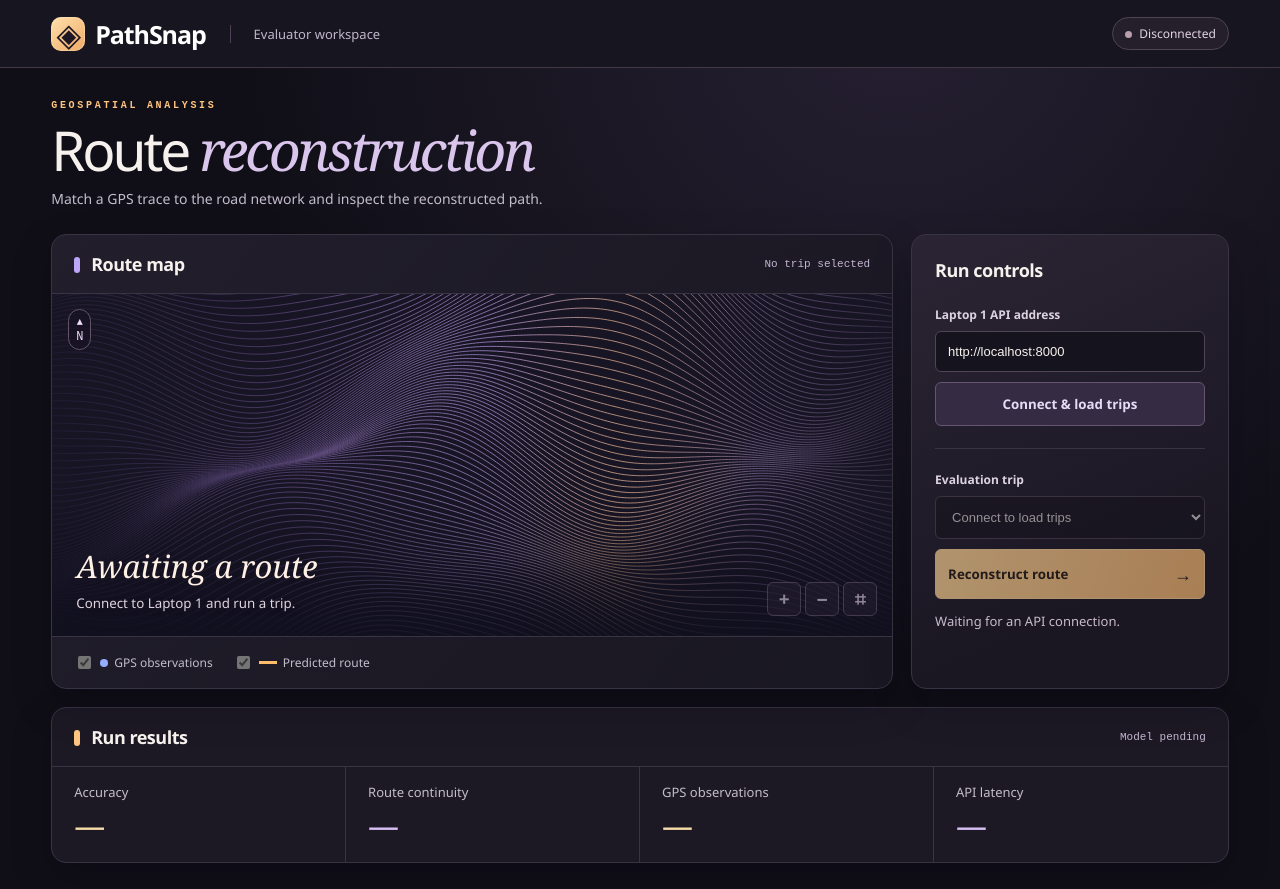
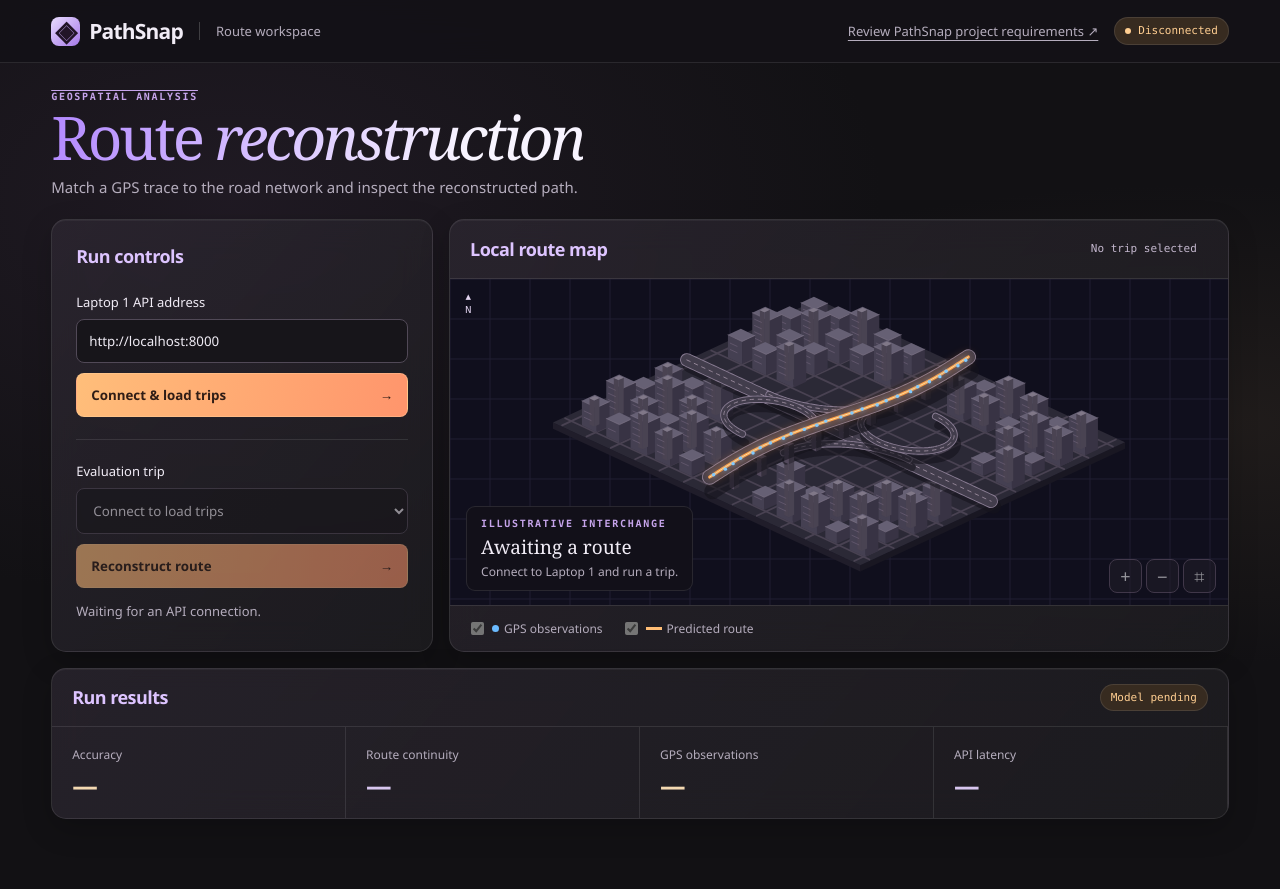
Before and after one commit to vikaskulakarni/pathsnap, a plain HTML site: page ui/index.html in a window 1280 px wide. After the commit the page ends 847 px from the top, so only its background shows below. Drawn offline with Linux system fonts and the light colour scheme.

Commit message:
Build a dark Tailwind evaluator with a local interchange illustration

```diff
--- a/ui/app.js
+++ b/ui/app.js
@@ -124,6 +124,72 @@ function project(gps, route) {
 }
 function fit() {zoom=1; offset=[0,0]; draw();}
 function adjust(mult) {if (geometry) {zoom=Math.min(64,Math.max(.25,zoom*mult)); draw();}}
+function drawInterchange(w, h) {
+  // Orthographic illustration in local scene units. It never supplies trip coordinates.
+  ctx.save();
+  const scale = Math.min(w / 740, h / 360);
+  ctx.translate(w * .5, h * .49);
+  ctx.scale(scale, scale);
+  const project = (x, y, z = 0) => [(x - y) * .84, (x + y) * .39 - z];
+  function polygon(vertices, color) {
+    ctx.beginPath();
+    vertices.forEach(([x,y], i) => i ? ctx.lineTo(x,y) : ctx.moveTo(x,y));
+    ctx.closePath(); ctx.fillStyle = color; ctx.fill();
+  }
+  function line(points, color, width) {
+    ctx.beginPath();
+    points.forEach(([x,y], i) => i ? ctx.lineTo(x,y) : ctx.moveTo(x,y));
+    ctx.strokeStyle = color; ctx.lineWidth = width; ctx.lineJoin = ctx.lineCap = 'round'; ctx.stroke();
+  }
+  function block(x,y,a,b,z,colors) {
+    const base = [[x,y],[x+a,y],[x+a,y+b],[x,y+b]].map(([i,j])=>project(i,j));
+    const top = base.map(([i,j])=>[i,j-z]);
+    polygon([base[1],base[2],top[2],top[1]],colors[0]);
+    polygon([base[2],base[3],top[3],top[2]],colors[1]);
+    polygon(top,colors[2]);
+    return top;
+  }
+  const floor = '#2b2936';
+  block(-202,-174,404,348,7,['#191722','#201d2a',floor]);
+  for (let x=-192;x<=192;x+=32) line([project(x,-172,7),project(x,172,7)],'#494252',2);
+  for (let y=-160;y<=160;y+=32) line([project(-200,y,7),project(200,y,7)],'#494252',2);
+  const buildings=[];
+  for(let x=-188;x<187;x+=32) for(let y=-155;y<153;y+=32) {
+    if(Math.abs(x+9)<35 || Math.abs(y+10)<34 || (Math.abs(x)<105 && Math.abs(y)<94)) continue;
+    buildings.push([x,y]);
+  }
+  buildings.sort((a,b)=>a[0]+a[1]-b[0]-b[1]);
+  for(const [x,y] of buildings) {
+    const n=Math.abs(Math.sin(x*7.1+y*3.37)), z=12+Math.round(n*25);
+    const top=block(x,y,15+n*7,17,z,['#383344','#454052','#666074']);
+    line([top[3],top[2],top[1]],'#83798b',.65);
+    if(n>.56) block(x+4,y+4,6,7,z+2,['#494352','#4a4352','#807888']);
+    for(let level=10;level<z-3;level+=7)
+      line([project(x+3,y+17,level),project(x+12,y+17,level)],'#8b79926b',1);
+  }
+  function ramp(fn,height,width) {
+    const points=Array.from({length:101},(_,i)=>{const [x,y]=fn(i/100);return project(x,y,height);});
+    line(points.map(([x,y])=>[x+3,y+height*.65]),'#15131c99',width+3);
+    line(points,'#897c93',width+2); line(points,'#423d4c',width);
+    ctx.setLineDash([4,5]);line(points,'#ac9bad',.85);ctx.setLineDash([]);
+    return points;
+  }
+  ramp(t=>[-200+400*t,0],9,13);
+  for(const sign of [-1,1]) {
+    ramp(t=>[sign*(92-92*Math.sin(t*Math.PI/2)),sign*(73-73*Math.cos(t*Math.PI/2))],13,6);
+    ramp(t=>[sign*(51-49*Math.cos(t*1.5*Math.PI)),sign*(-39+37*Math.sin(t*1.5*Math.PI))],15,6);
+  }
+  for(let y=-154;y<170;y+=36) block(-3,y,6,7,20,['#36313e','#53495c','#796a83']);
+  const flyover=ramp(t=>[9*Math.sin(t*Math.PI*2),-170+340*t],24,15);
+  ctx.shadowColor='#ff963e';ctx.shadowBlur=11;
+  line(flyover,'#ff9e44',3.5);ctx.shadowBlur=0;line(flyover,'#ffe0a3',1.1);
+  for(let i=3;i<100;i+=4) {
+    const [x,y]=flyover[i];ctx.beginPath();ctx.arc(x+4+Math.sin(i)*2,y-1,1.9,0,Math.PI*2);
+    ctx.shadowColor='#53acff';ctx.shadowBlur=5;ctx.fillStyle='#81caff';ctx.fill();ctx.shadowBlur=0;
+  }
+  ctx.restore();
+}
+
 function draw() {
   const w=canvas.clientWidth,h=canvas.clientHeight,dpr=window.devicePixelRatio || 1;
   canvas.width=Math.round(w*dpr);canvas.height=Math.round(h*dpr);ctx.scale(dpr,dpr);
@@ -134,32 +200,7 @@ function draw() {
   for(const id of ['plus','minus','fit','gps','route']) el(id).disabled=!geometry;
   if(!geometry) {
     if (result) return;
-    // An illustrative relief surface occupies the idle map. Real trips use the projection below.
-    ctx.save();
-    ctx.scale(w / 1000, h / 460);
-    const glow = ctx.createRadialGradient(630, 195, 12, 630, 195, 490);
-    glow.addColorStop(0, '#322843'); glow.addColorStop(1, '#11101c');
-    ctx.fillStyle = glow; ctx.fillRect(0, 0, 1000, 460);
-    function elevation(x, y) {
-      const ridge = x - (570 + 100 * Math.sin(y / 89) - .28 * y);
-      const peak = Math.exp(-ridge * ridge / 36000) * (132 + 43 * Math.cos(y / 65));
-      return peak + 32 * Math.sin(x / 99 + y / 59) + 16 * Math.cos(x / 53 - y / 101);
-    }
-    for (let y = -70; y < 620; y += 6) {
-      ctx.beginPath();
-      for (let x = -15; x <= 1020; x += 4) {
-        const py = y - elevation(x, y);
-        if (x === -15) ctx.moveTo(x, py); else ctx.lineTo(x, py);
-      }
-      ctx.lineTo(1020, 650); ctx.lineTo(-15, 650); ctx.closePath();
-      ctx.fillStyle = '#171424'; ctx.fill();
-      const ink = ctx.createLinearGradient(0, 0, 1000, 0);
-      ink.addColorStop(0, '#211d33'); ink.addColorStop(.28, '#584576');
-      ink.addColorStop(.53, '#a68bcc'); ink.addColorStop(.67, '#dbab89');
-      ink.addColorStop(.84, '#76618d'); ink.addColorStop(1, '#393146');
-      ctx.strokeStyle = ink; ctx.lineWidth = 1; ctx.stroke();
-    }
-    ctx.restore(); return;
+    drawInterchange(w, h); return;
   }
   const g=geometry, scale=Math.min((w-66)/Math.max(.00001,g.x1-g.x0),(h-62)/Math.max(.00001,g.y1-g.y0))*zoom;
   const screen=([x,y])=>[w/2+offset[0]+(x-(g.x0+g.x1)/2)*scale,h/2+offset[1]-(y-(g.y0+g.y1)/2)*scale];
@@ -169,7 +210,7 @@ function draw() {
     const [x,y]=screen(g.predicted[0]);ctx.beginPath();ctx.arc(x,y,4,0,2*Math.PI);ctx.fillStyle='#ffbc69';ctx.fill();
   }
   if(el('gps').checked) {
-    ctx.fillStyle='#98acff';ctx.beginPath();
+    ctx.fillStyle='#6bbbff';ctx.beginPath();
     for(const p of g.observations){const [x,y]=screen(p);ctx.moveTo(x+2,y);ctx.arc(x,y,2,0,2*Math.PI);}ctx.fill();
   }
   const centerLat=g.origin[1]+(g.y0+g.y1)/2+offset[1]/scale;
--- a/ui/index.html
+++ b/ui/index.html
@@ -1,12 +1,12 @@
 <!doctype html>
 <html lang="en"><head><meta charset="utf-8"><meta name="viewport" content="width=device-width,initial-scale=1"><title>PathSnap · Route workspace</title><link rel="stylesheet" href="style.css"></head>
-<body><header><div class="shell bar"><div class="brand"><span class="mark" aria-hidden="true">◈</span>PathSnap</div><span class="workspace">Evaluator workspace</span><span class="status" id="connection" role="status">Disconnected</span></div></header>
+<body><header><div class="shell bar flex items-center gap-4"><div class="brand"><span class="mark" aria-hidden="true">◈</span>PathSnap</div><span class="workspace">Route workspace</span><a class="requirements" href="https://github.com/vikaskulakarni/pathsnap/tree/feat/train-utils#submission-checklist" target="_blank" rel="noopener noreferrer">Review PathSnap project requirements ↗</a><span class="status" id="connection" role="status">Disconnected</span></div></header>
 <main class="shell"><div class="intro"><div><p class="overline">GEOSPATIAL ANALYSIS</p><h1>Route <em>reconstruction</em></h1><p class="lead">Match a GPS trace to the road network and inspect the reconstructed path.</p></div></div>
-<div class="layout"><section class="mapcard" aria-labelledby="maptitle"><div class="maphead"><h2 id="maptitle">Route map</h2><span class="mapid" id="mapid">No trip selected</span></div>
-<div class="viewport"><canvas id="map" aria-label="Geographic plot of the selected trip"></canvas><div class="compass" aria-hidden="true">▴<br>N</div><div class="empty" id="empty"><strong>Awaiting a route</strong><small>Connect to Laptop 1 and run a trip.</small></div><div class="tools"><button id="plus" aria-label="Zoom in">+</button><button id="minus" aria-label="Zoom out">−</button><button id="fit" aria-label="Fit route to view">⌗</button></div></div>
+<div class="layout grid gap-4 md:grid-cols-3"><aside class="glass p-6"><h2>Run controls</h2><form id="connect"><label for="url">Laptop 1 API address</label><input id="url" type="url" required spellcheck="false" value="http://localhost:8000"><button class="secondary" id="link">Connect &amp; load trips <span aria-hidden="true">→</span></button></form>
+<hr><label for="trip">Evaluation trip</label><select id="trip" disabled><option>Connect to load trips</option></select><button class="primary" id="predict" disabled>Reconstruct route <span>→</span></button><p id="notice" role="status" aria-live="polite">Waiting for an API connection.</p></aside><section class="mapcard glass md:col-span-2" aria-labelledby="maptitle"><div class="maphead"><h2 id="maptitle">Local route map</h2><span class="mapid" id="mapid">No trip selected</span></div>
+<div class="viewport"><canvas id="map" aria-label="Geographic plot of the selected trip"></canvas><div class="compass" aria-hidden="true">▴<br>N</div><div class="empty" id="empty"><small class="preview-label">Illustrative interchange</small><strong>Awaiting a route</strong><small>Connect to Laptop 1 and run a trip.</small></div><div class="tools"><button id="plus" aria-label="Zoom in">+</button><button id="minus" aria-label="Zoom out">−</button><button id="fit" aria-label="Fit route to view">⌗</button></div></div>
 <div class="layers"><label><input type="checkbox" id="gps" checked><i class="dot"></i>GPS observations</label><label><input type="checkbox" id="route" checked><i class="line"></i>Predicted route</label></div></section>
-<aside><h2>Run controls</h2><form id="connect"><label for="url">Laptop 1 API address</label><input id="url" type="url" required spellcheck="false" value="http://localhost:8000"><button class="secondary" id="link">Connect &amp; load trips</button></form>
-<hr><label for="trip">Evaluation trip</label><select id="trip" disabled><option>Connect to load trips</option></select><button class="primary" id="predict" disabled>Reconstruct route <span>→</span></button><p id="notice" role="status" aria-live="polite">Waiting for an API connection.</p></aside></div>
-<section class="results"><div class="resulthead"><h2>Run results</h2><span id="model">Model pending</span></div><div class="metrics"><article><label>Accuracy</label><b id="accuracy">—</b></article><article><label>Route continuity</label><b id="continuity">—</b></article><article><label>GPS observations</label><b id="points">—</b></article><article><label>API latency</label><b id="latency">—</b></article></div></section>
+</div>
+<section class="results glass"><div class="resulthead"><h2>Run results</h2><span id="model">Model pending</span></div><div class="metrics"><article><label>Accuracy</label><b id="accuracy">—</b></article><article><label>Route continuity</label><b id="continuity">—</b></article><article><label>GPS observations</label><b id="points">—</b></article><article><label>API latency</label><b id="latency">—</b></article></div></section>
 <details id="details" hidden><summary>Inspect API response</summary><pre id="raw"></pre></details>
 </main><script src="app.js"></script></body></html>
--- /dev/null
+++ b/ui/theme.css
@@ -0,0 +1,60 @@
+@tailwind utilities;
+
+:root { color-scheme:dark; font-family:"Segoe UI",Arial,sans-serif; color:#f1ecf6; background:#121114; --edge:#ffffff19; --muted:#b5adbd }
+* { box-sizing:border-box }
+body { margin:0; background:radial-gradient(ellipse at 18% 24%,#34273a66,transparent 44%),radial-gradient(ellipse at 95% 50%,#3a302859,transparent 40%); min-height:100vh }
+.shell { width:min(1320px,92%); margin:auto }
+header { position:fixed; inset:0 0 auto; z-index:5; backdrop-filter:blur(16px); background:#141217ed; border-bottom:1px solid var(--edge) }
+.bar { height:62px }
+.brand { display:flex; align-items:center; gap:9px; font-size:21px; font-weight:700; letter-spacing:-.8px }
+.mark { color:#211427; background:linear-gradient(135deg,#e9dcff,#a579e8); width:29px; height:29px; border-radius:8px; text-align:center; line-height:27px; font-size:28px }
+.workspace,.requirements { font-size:13px; color:var(--muted) }
+.workspace { border-left:1px solid #ffffff30; padding-left:16px }
+.requirements { margin-left:auto; text-underline-offset:4px }
+.status,#model,.mapid { font:11px/1.2 Consolas,monospace; border-radius:22px; padding:6px 10px; border:1px solid var(--edge) }
+.status,#model { background:#372b20; color:#ffce91 }
+.status:before { content:""; display:inline-block; width:6px; height:6px; border-radius:50%; background:currentColor; margin-right:7px }
+.status.live { color:#98e4bd; background:#20352d }
+main { padding:62px 0 28px }
+.intro { padding:28px 0 22px }
+h1,h2,p { margin:0 }
+.overline,.preview-label { font:600 10px/1.4 Consolas,monospace; text-transform:uppercase; letter-spacing:.17em; color:#c6a4eb }
+h1 { font:500 clamp(42px,4.7vw,68px)/1.12 Georgia,serif; letter-spacing:-.05em; width:fit-content; color:#dec7ff; background:linear-gradient(105deg,#b288ff,#f8f4ff 78%); background-clip:text; -webkit-background-clip:text; -webkit-text-fill-color:transparent }
+.lead { margin-top:6px; color:var(--muted); font-size:15px }
+.glass,details { border:1px solid var(--edge); border-radius:15px; background:linear-gradient(130deg,#302a35a8,#1e1d21cf); backdrop-filter:blur(16px); box-shadow:inset 0 1px #ffffff0b,0 10px 30px #0003; overflow:hidden; min-width:0 }
+h2 { font-size:18px; font-weight:620; letter-spacing:-.03em; color:#ddc4ff }
+aside h2 { margin-bottom:25px }
+aside label { display:block; font-size:13px; margin-bottom:8px }
+input[type=url],select { width:100%; border:1px solid #514957; background:#17151a; color:#efebf4; border-radius:8px; padding:12px; font:14px inherit; font-family:inherit }
+button { cursor:pointer; border-radius:8px; font-family:inherit }
+button:disabled,select:disabled { cursor:default; opacity:.55 }
+:focus-visible { outline:2px solid #bc96ff; outline-offset:3px; box-shadow:0 0 12px #a269ff55 }
+.primary,.secondary { display:flex; justify-content:space-between; align-items:center; width:100%; margin-top:10px; padding:12px 14px; background:linear-gradient(102deg,#ffbe7a,#ff956c); color:#301d16; border:1px solid #ffd7a855; font-weight:700 }
+.primary:enabled:hover,.secondary:enabled:hover { box-shadow:0 3px 20px #ff855c44 }
+hr { border:0; border-top:1px solid var(--edge); margin:22px 0 }
+#notice { font-size:13px; color:var(--muted); margin-top:14px; line-height:1.5 }
+#notice.error { color:#ffb4ab }
+.maphead,.resulthead { display:flex; justify-content:space-between; align-items:center; padding:15px 20px; gap:8px }
+.mapid { color:#c5b8cf; border-color:transparent }
+.viewport { height:clamp(310px,41vh,490px); position:relative; border-block:1px solid var(--edge); overflow:hidden }
+canvas { display:block; width:100%; height:100%; touch-action:none }
+.compass,.empty,.tools { position:absolute }
+.compass { top:12px; left:15px; font:11px/1.25 monospace; text-align:center; color:#e2d4f0 }
+.empty { bottom:14px; left:16px; padding:10px 14px; background:#131119ed; border:1px solid var(--edge); border-radius:9px; pointer-events:none }
+.empty strong,.empty small { display:block }
+.empty strong { font:19px Georgia,serif; margin:3px 0 }
+.empty small:last-child,.layers label,.metrics label { font-size:12px; color:var(--muted) }
+.tools { right:12px; bottom:12px; display:flex; gap:4px }
+.tools button { width:33px; height:34px; border:1px solid #68596d; background:#221f29; color:white; font-size:18px }
+.layers { display:flex; gap:18px; flex-wrap:wrap; padding:13px 17px }
+.layers label { display:flex; align-items:center; gap:5px }
+.layers input { accent-color:#bc98f6 }
+.dot { width:7px; height:7px; background:#6bbbff; border-radius:100% }
+.line { width:16px; border-bottom:3px solid #ffbd75 }
+.results,details { margin-top:16px }
+.metrics { display:grid; grid-template-columns:repeat(4,minmax(0,1fr)); border-top:1px solid var(--edge) }
+.metrics article { padding:15px 20px; border-right:1px solid var(--edge) }
+.metrics b { display:block; font-size:clamp(19px,2vw,30px); color:#f3d8b1; margin-top:4px }
+.metrics article:nth-child(even) b { color:#d8c6ef }
+details { padding:15px 20px } summary { cursor:pointer } pre { overflow:auto; max-height:260px }
+@media(max-width:767px) { .bar { flex-wrap:wrap; align-content:center; height:auto; min-height:70px; column-gap:9px; row-gap:3px } .status { margin-left:auto } .requirements { order:4; width:100%; font-size:11px } main { padding-top:70px } .intro { padding:22px 0 18px } .metrics { grid-template-columns:1fr 1fr } .metrics article { border-bottom:1px solid var(--edge) } .empty { left:9px; padding:8px } .tools { right:7px } .workspace { padding-left:9px } }
```
Also changed, not shown: ui/style.css.
